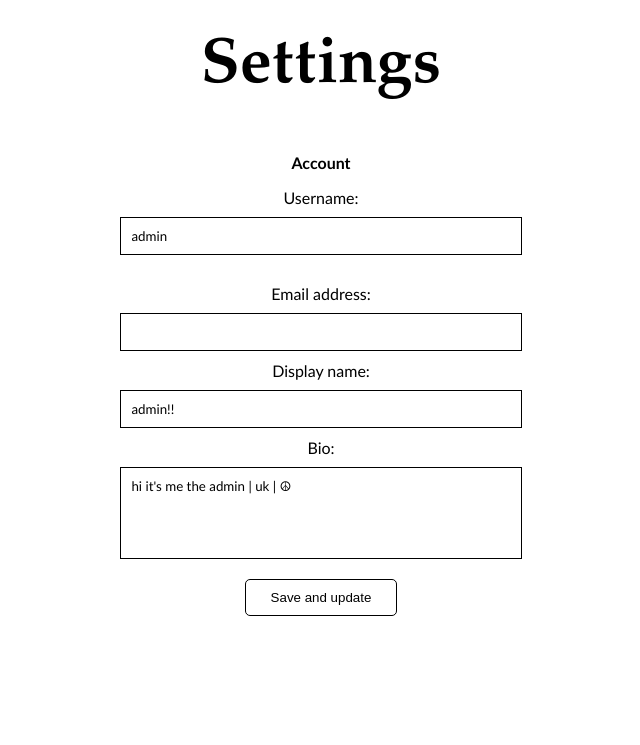
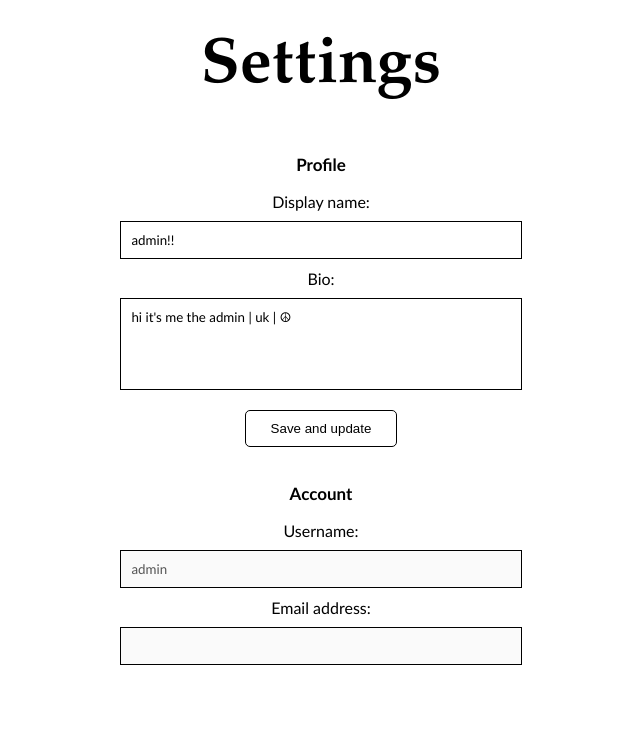
Before and after one commit to rpg0001/not-twitter, a Django app: page /users/settings/ in a window 1280 px wide. Shown: the part 79-824 px from the top of the page, without its empty margins (319-959 px from the left). Before the commit the page ends 695 px from the top, so only its background shows below. Run offline with Django 4.2, Linux system fonts and the light colour scheme; a user stored in the database is signed in; data comes from the database, SQL or seed files in the repository; both versions use the stored data as it was after the commit.

Commit message:
settings and profile done

```diff
--- a/static/style.css
+++ b/static/style.css
@@ -16,6 +16,7 @@ p a:hover {
 
 p.subtitle {
     font-weight: bold;
+    font-size: 17px;
 }
 
 p.faded {
--- a/templates/users/profile.html
+++ b/templates/users/profile.html
@@ -5,7 +5,7 @@
 <small>@{{user}}</small>
 
 {% if user.profile.bio == "" %}
-    <p class="faded">No bio for this user. <a href="{% url 'settings' %}">Edit</a></p>
+    <p class="faded">You haven't written a bio yet. <a href="{% url 'settings' %}">Edit</a></p>
 {% else %}
     <p>{{user.profile.bio}} <a href="{% url 'settings' %}"><a href="{% url 'settings' %}">Edit</a></p>
 {% endif %}
--- a/templates/users/settings.html
+++ b/templates/users/settings.html
@@ -2,13 +2,20 @@
 {% block content %}
 
 
-<p class="subtitle">Account</p>
 
+<p class="subtitle">Profile</p>
 <form method="post">
   {% csrf_token %}
-  {{ user_form }}
   {{ profile_form }}
   <button type="submit">Save and update</button>
 </form>
+<br>
+<p class="subtitle">Account</p>
+<form>
+  <label>Username:</label>
+  <input type="text" value="{{user.username}}" disabled>
+  <label>Email address:</label>
+  <input type="email" value="{{user.email}}" disabled>
+</form>
 
 {% endblock %}
--- a/users/forms.py
+++ b/users/forms.py
@@ -34,13 +34,17 @@ class UserRegisterForm(UserCreationForm):
         fields = ['username', 'email', 'password1', 'password2']
 
 
-class UserUpdateForm(forms.ModelForm):
-    class Meta:
-        model = User
-        fields = ('username', 'email')
+class ProfileUpdateForm(forms.ModelForm):
+    display_name = forms.CharField(widget=forms.TextInput(attrs={
+        'class': 'input',
+        'type': 'text',
+        'placeholder': Profile.display_name
+    }))
+    bio = forms.CharField(widget=forms.Textarea(attrs={
+        'class': 'input',
+        'type': 'text',
+    }))
 
-
-class ProfileUpdateForm(forms.ModelForm):
     class Meta:
         model = Profile
         fields = ('display_name', 'bio')
--- a/users/views.py
+++ b/users/views.py
@@ -2,7 +2,7 @@ from django.shortcuts import render, redirect
 from django.contrib.auth import authenticate, login, logout
 from django.contrib import messages
 from django.contrib.auth.decorators import login_required
-from .forms import UserRegisterForm, UserUpdateForm, ProfileUpdateForm
+from .forms import UserRegisterForm, ProfileUpdateForm
 
 
 @login_required
@@ -60,18 +60,19 @@ def signout(request):
 @login_required
 def settings(request):
     if request.method == 'POST':
-        user_form = UserUpdateForm(request.POST, instance=request.user)
+        # user_form = UserUpdateForm(request.POST, instance=request.user)
+        # user_form.is_valid() and
+        # user_form.save()
+        # user_form = UserUpdateForm(instance=request.user)
         profile_form = ProfileUpdateForm(request.POST, instance=request.user.profile)
-        if user_form.is_valid() and profile_form.is_valid():
-            user_form.save()
+        if profile_form.is_valid():
             profile_form.save()
-            messages.success(request, f'Your account has been updated!')
-            return redirect('settings')
+            messages.success(request, f'Your profile has been updated!')
+            return redirect('profile')
         else:
-            messages.error(request, 'There was an error updating your account')
+            messages.error(request, 'There was an error updating your profile')
     else:
-        user_form = UserUpdateForm(instance=request.user)
         profile_form = ProfileUpdateForm(instance=request.user.profile)
 
-    context = {'title': 'Settings', 'user_form': user_form, 'profile_form': profile_form}
+    context = {'title': 'Settings', 'profile_form': profile_form}
     return render(request, 'users/settings.html', context)
```
Also changed, not shown: db.sqlite3.
